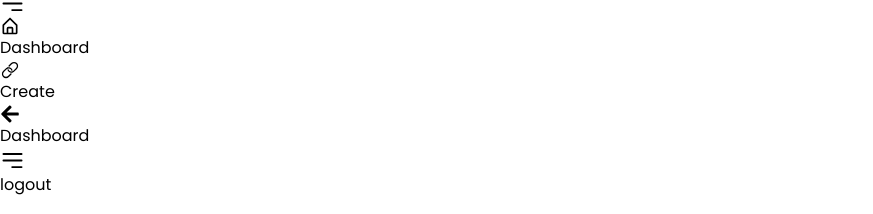
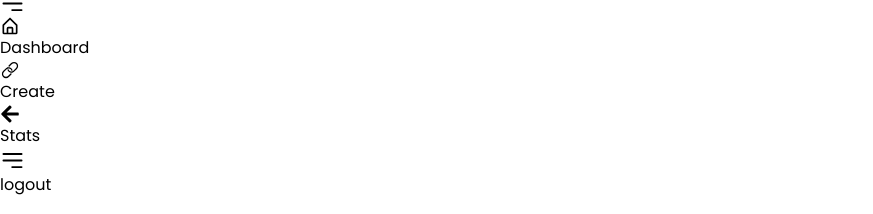
Before and after one commit to vardhan-ganugula/foxy_urlshortner, a React (Vite) app in the folder frontend/: page /stats/1 in a window 1280 px wide. Shown: the part 1057-1271 px from the top of the page, without its empty margins (0-873 px from the left). Built offline with nearby package versions, Linux system fonts and the light colour scheme; no server answers.

Commit message:
added stats page

```diff
--- a/frontend/src/pages/dashboard/Stats.jsx
+++ b/frontend/src/pages/dashboard/Stats.jsx
@@ -50,7 +50,7 @@ function Stats() {
       <div className="w-screen h-screen overflow-hidden bg-zinc-900 flex ">
         <Sidebar />
         <div className="flex-grow bg-black text-white p-5 h-full w-auto overflow-y-auto ">
-          <DashboardTopBar name="Dashboard" />
+          <DashboardTopBar name="Stats" />
           <div id="main_area">
             <div id="chart_area" className="flex gap-2 flex-col md:flex-row items-center">
               <DevicePieChart  data={statsData} />
```
Also changed, not shown: 2 other files (tests, documents, lock files or other folders).
